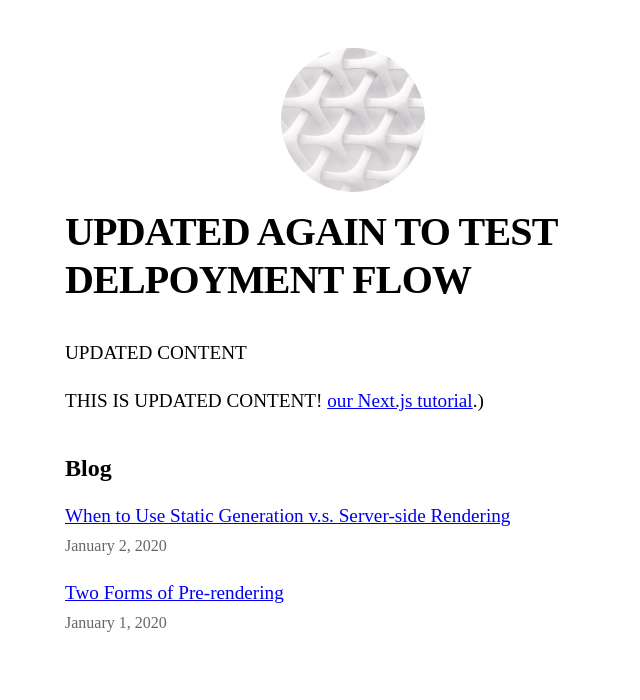
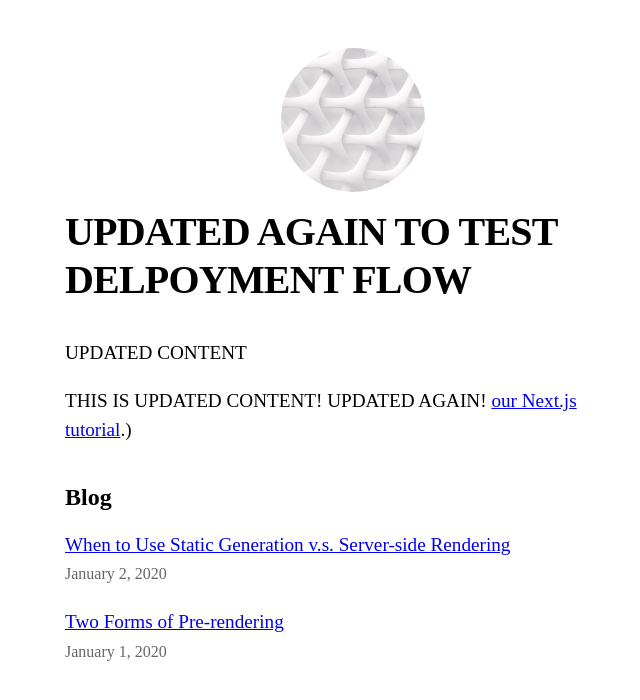
Before and after one commit to robearlam/vercel-github-actions, a Next.js app: page / in a window 1280 px wide. Shown: the top 700 px of the page, without its empty margins (287-927 px from the left). Built offline with nearby package versions, Linux system fonts and the light colour scheme.

Commit message:
further test updated

```diff
--- a/pages/index.js
+++ b/pages/index.js
@@ -14,7 +14,7 @@ export default function Home ({ allPostsData }) {
       <section className={utilStyles.headingMd}>
         <p>UPDATED CONTENT</p>
         <p>
-          THIS IS UPDATED CONTENT! {' '}
+          THIS IS UPDATED CONTENT! UPDATED AGAIN!{' '}
           <a href='https://nextjs.org/learn'>our Next.js tutorial</a>.)
         </p>
       </section>
```
